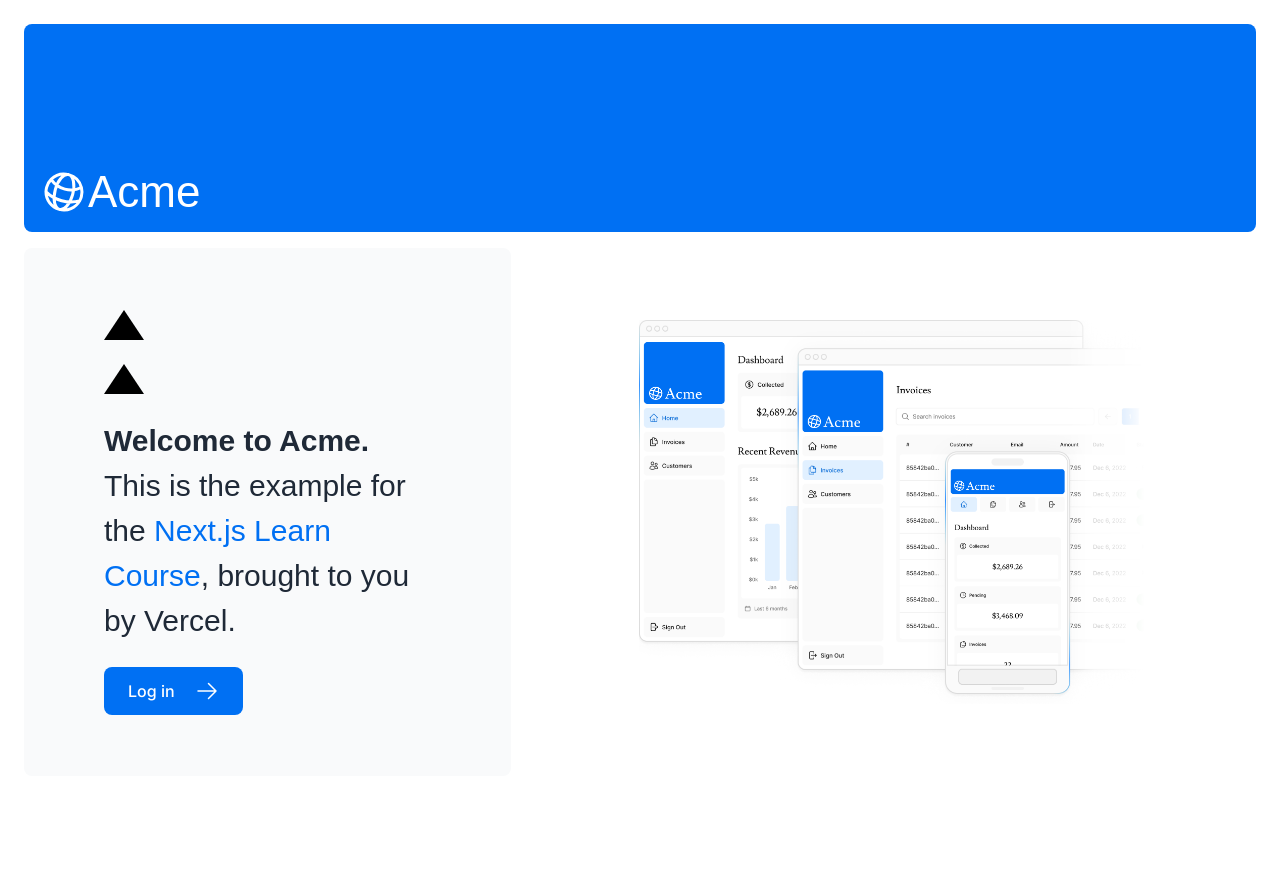
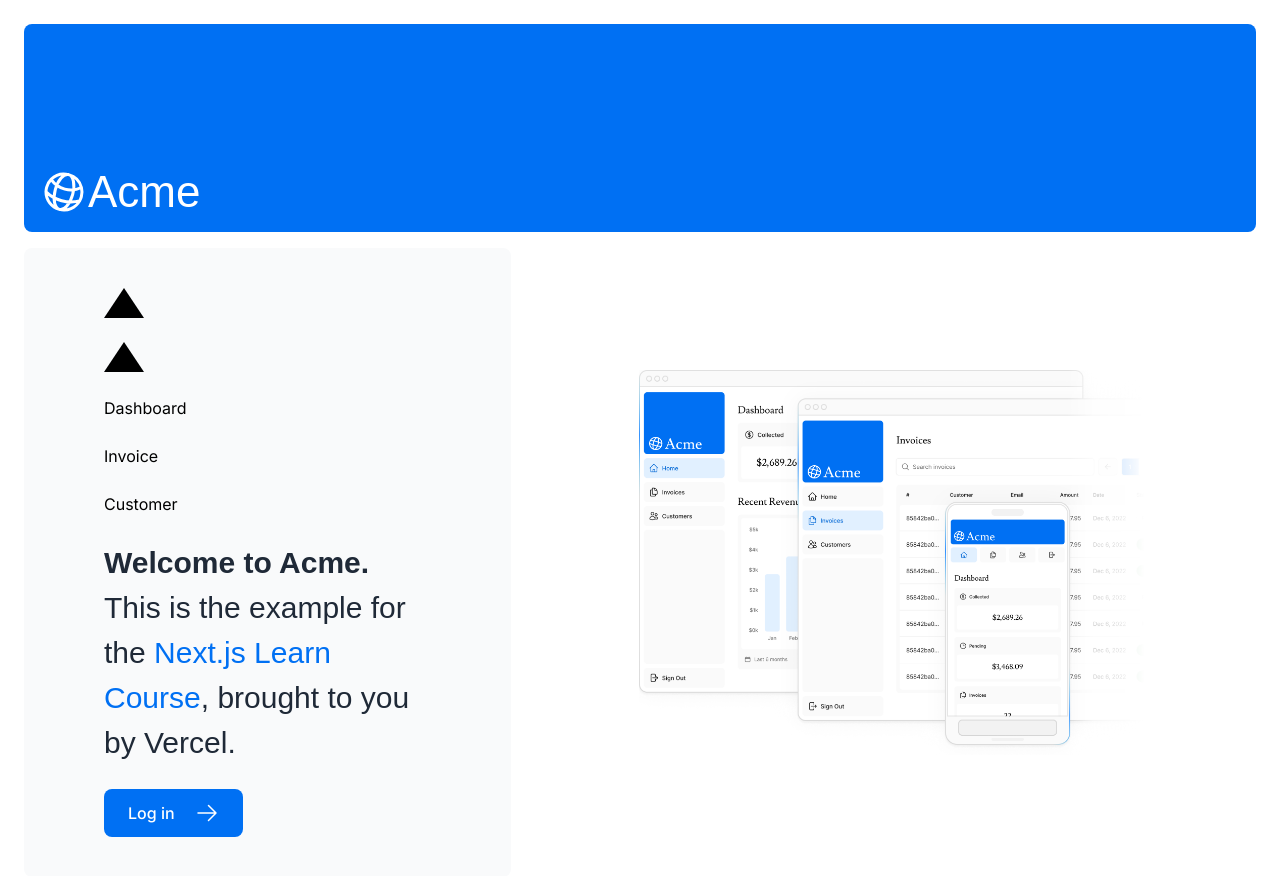
Before and after one commit to cpk7778/nextjs-dashboard2, a Next.js app: page / in a window 1280 px wide. Shown: the top 876 px of the page. Before the commit the page ends 800 px from the top, so only its background shows below. Built offline with nearby package versions, Linux system fonts and the light colour scheme; a web font is replaced by a local one.

Commit message:
20231208 Work

```diff
--- a/app/page.tsx
+++ b/app/page.tsx
@@ -19,6 +19,9 @@
 
           {/*home.module.css*/}
           <div className={styles.shape}></div>
+          <a href={"/dashboard"}>Dashboard</a>
+          <a href={"/dashboard/invoices"}>Invoice</a>
+          <a href={"/dashboard/customers"}>Customer</a>
 
           <p className={`${lusitana.className} text-xl text-gray-800 md:text-3xl md:leading-normal`}>
             <strong>Welcome to Acme.</strong> This is the example for the{' '}
```
Also changed, not shown: app/ui/dashboard/nav-links.tsx (indentation only), 1 other file (tests, documents, lock files or other folders).
